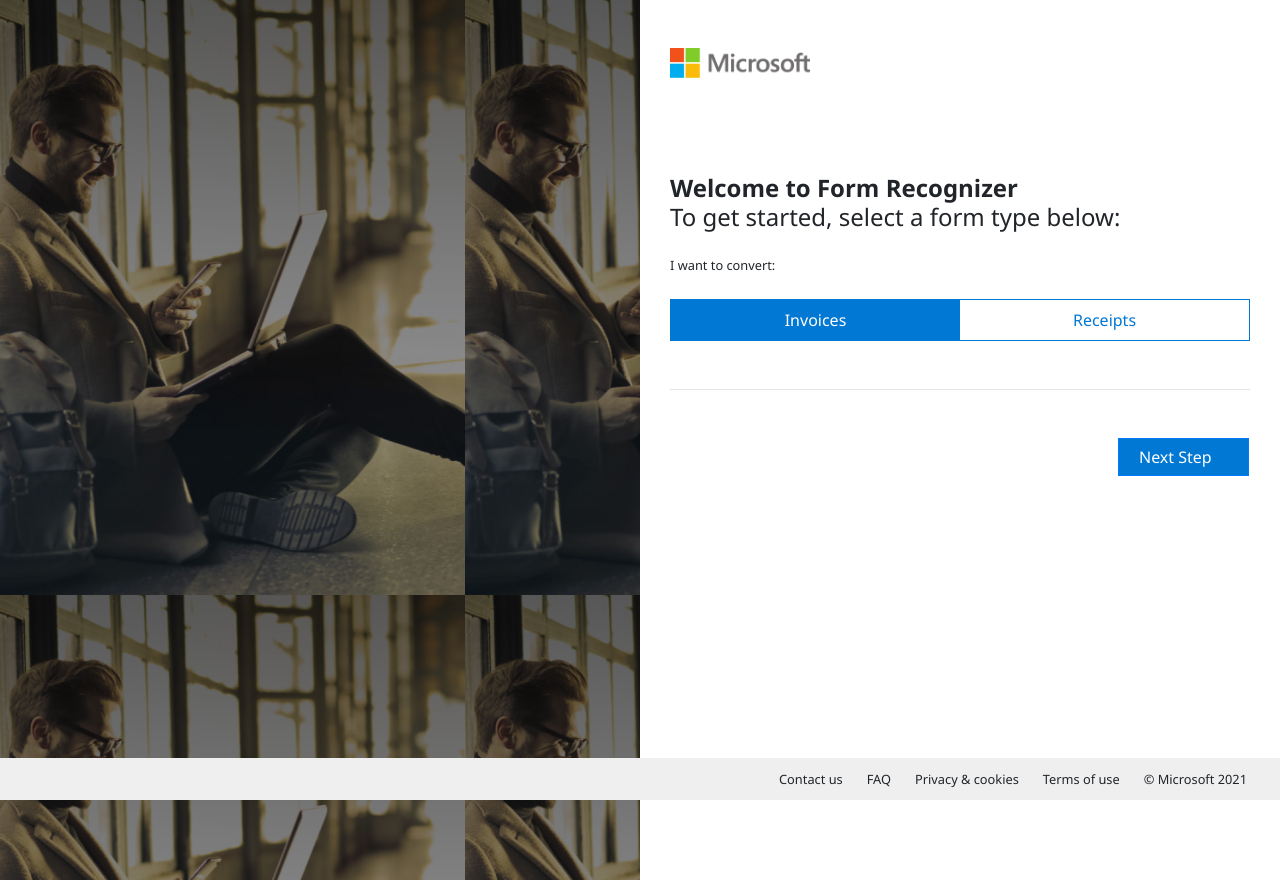
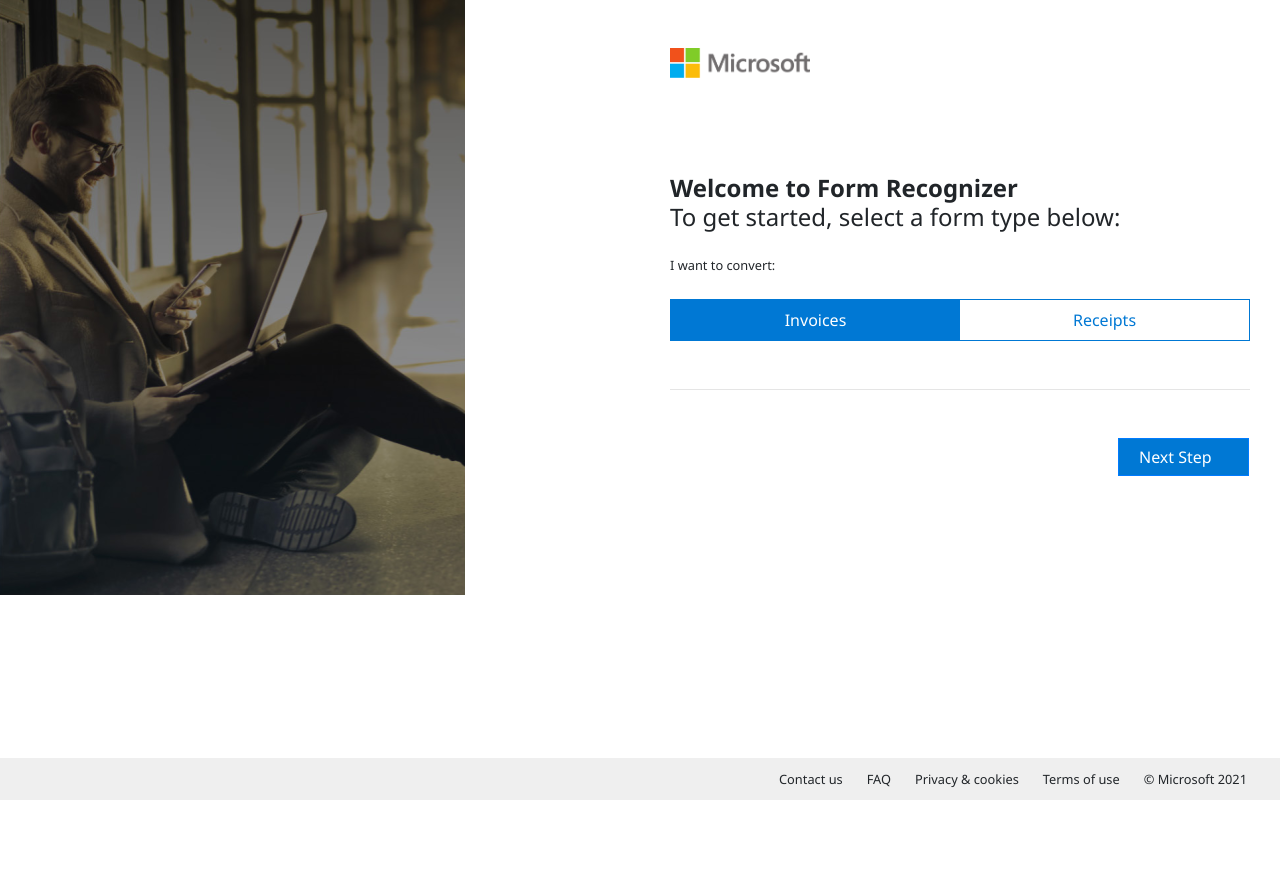
Before and after one commit to MicrosoftDocs/mslearn-intro-to-form-recognizer, a React (Create React App) app in the folder src/ClientApp/: page / in a window 1280 px wide. Built offline with nearby package versions, Linux system fonts and the light colour scheme; some icons are missing; a web font is replaced by a local one.

Commit message:
Changes to main div reduce weirdness in wide screens

```diff
--- a/src/ClientApp/src/App.css
+++ b/src/ClientApp/src/App.css
@@ -121,8 +121,9 @@
 
 .main-bg-div {
   min-height: 880px;
+  max-width: 703px;
   background-image: url("./images/dude-with-notebook.png");
-  background-repeat: "no-repeat";
+  background-repeat: no-repeat;
   background-size: "cover";
 }
 
--- a/src/ClientApp/src/pages/LandingPage.jsx
+++ b/src/ClientApp/src/pages/LandingPage.jsx
@@ -8,8 +8,8 @@
   return (
     <div className="row m-0">
       <div className="col-sm main-bg-div"></div>
-      <div className="col-sm">
-        <div className="container">
+      <div className="col-sm-6">
+        <div className="container-fluid">
           {/* logo */}
           <div className="mt-5 pb-5">
             <img
```
